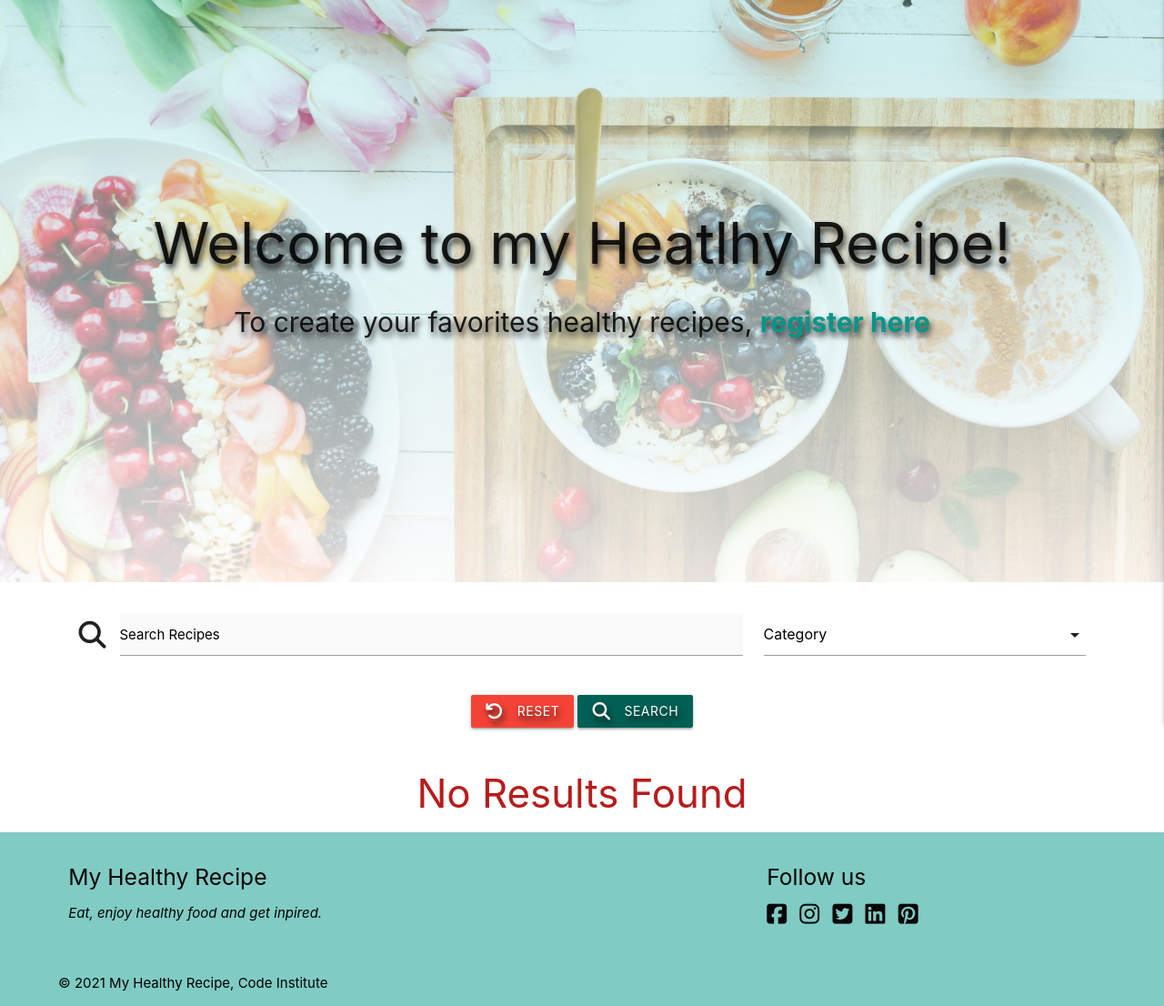
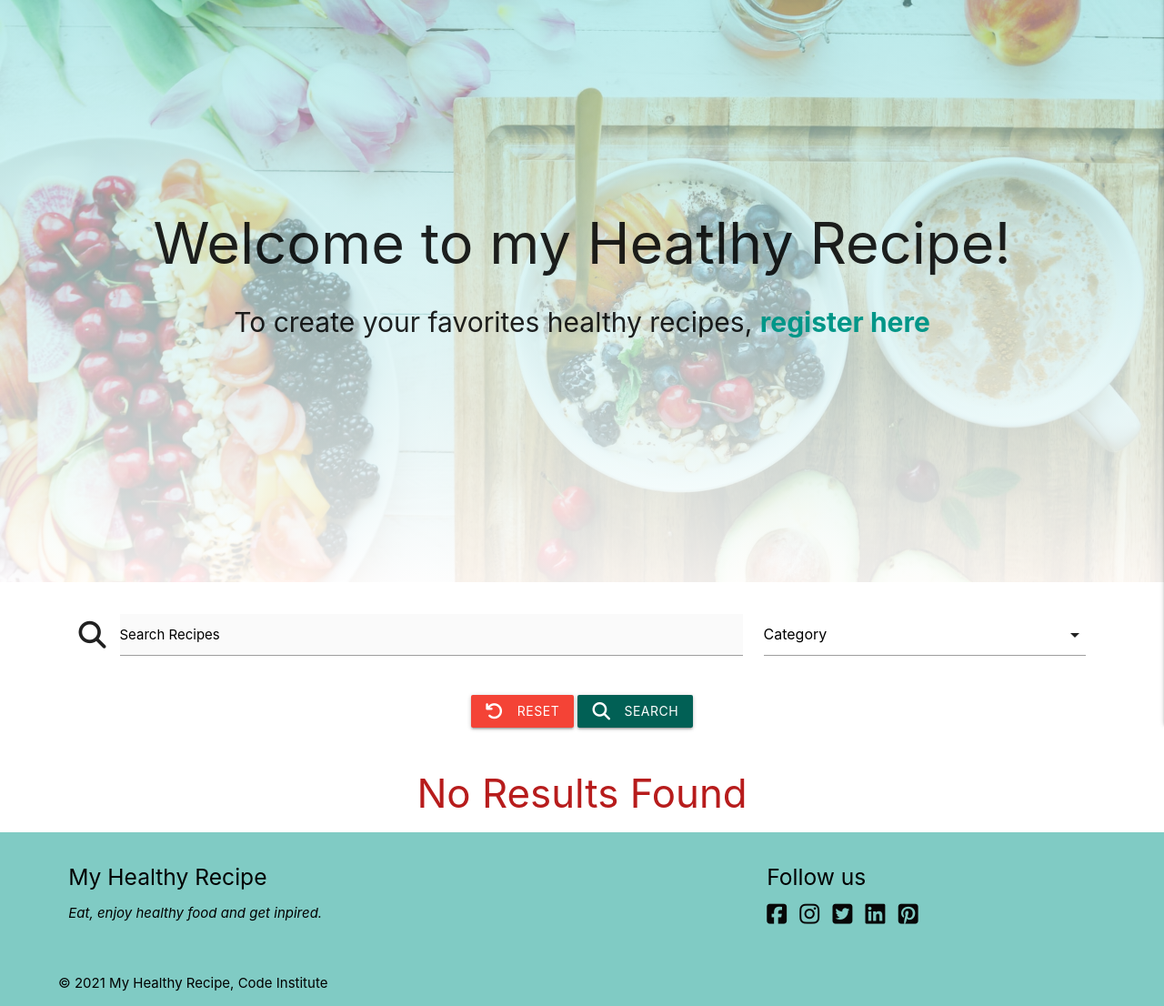
Before and after one commit to yuyu78/my-healthy-recipe, a Flask app: page / in a window 1280 px wide. Shown: the part 64-1170 px from the top of the page at 91% size. Run offline with Flask 2, Linux system fonts and the light colour scheme; data that the repository does not hold is empty; some libraries are stand-ins or nearby versions.

Commit message:
Modify css style of welcome essage and hero image

```diff
--- a/static/css/style.css
+++ b/static/css/style.css
@@ -84,7 +84,7 @@
 /* ------------------------------------------------------------------ Home page*/
 
 .hero-image {
-    background-image: linear-gradient(to top, rgb(255 255 255 / 86%), #84dede59), url("../images/background-image.jpg");
+    background-image: linear-gradient(to top, rgb(255 255 255 / 91%), #84dede85), url("../images/background-image.jpg");
     width: 100%;
     height: 80vh;
     background-position: center center;
@@ -109,10 +109,6 @@
 
 .hero-image p {
     font-size: 2rem;
-}
-
-.text-shadow {
-    text-shadow: 2px 5px 6px #121312d4;
 }
 
 /* Search */
```
